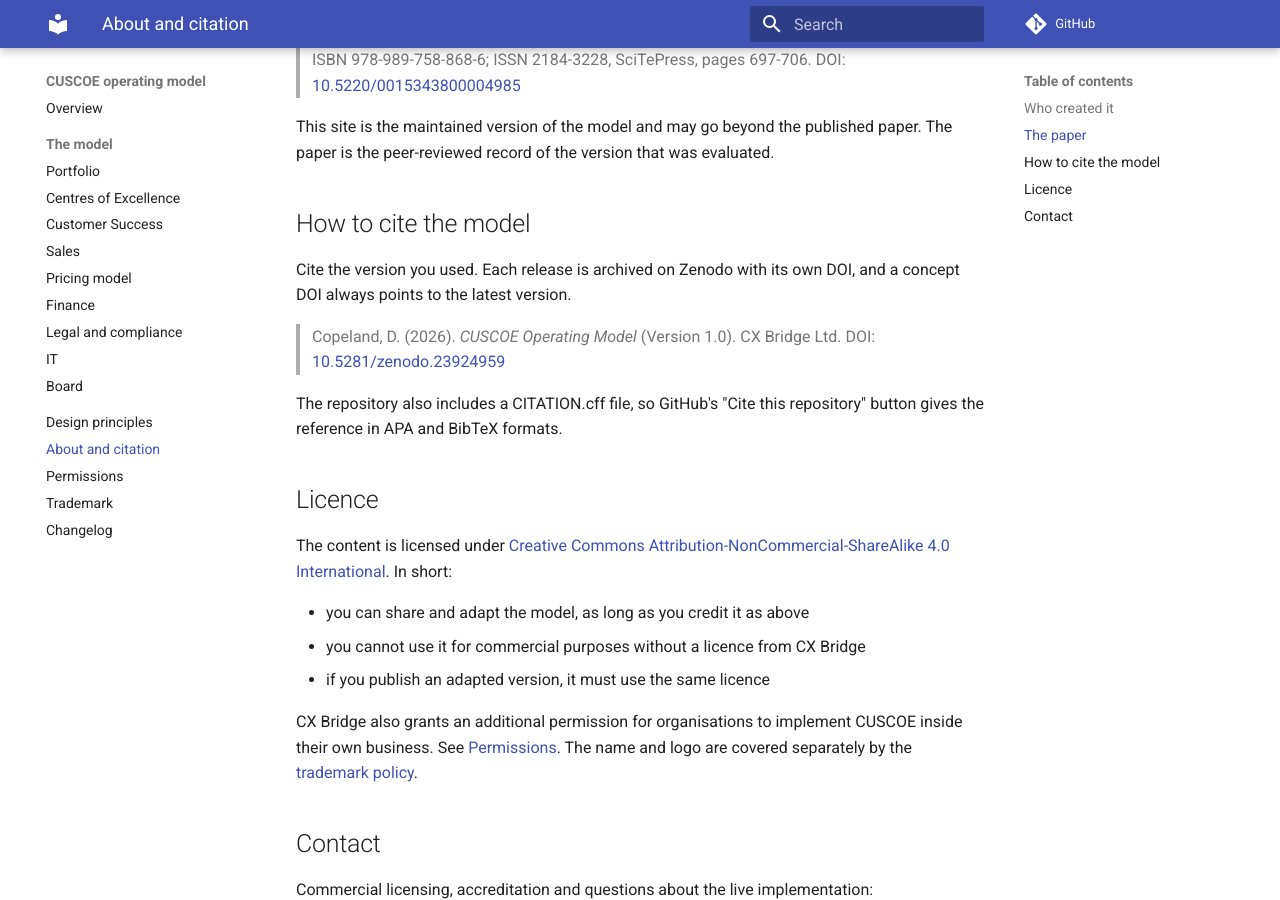
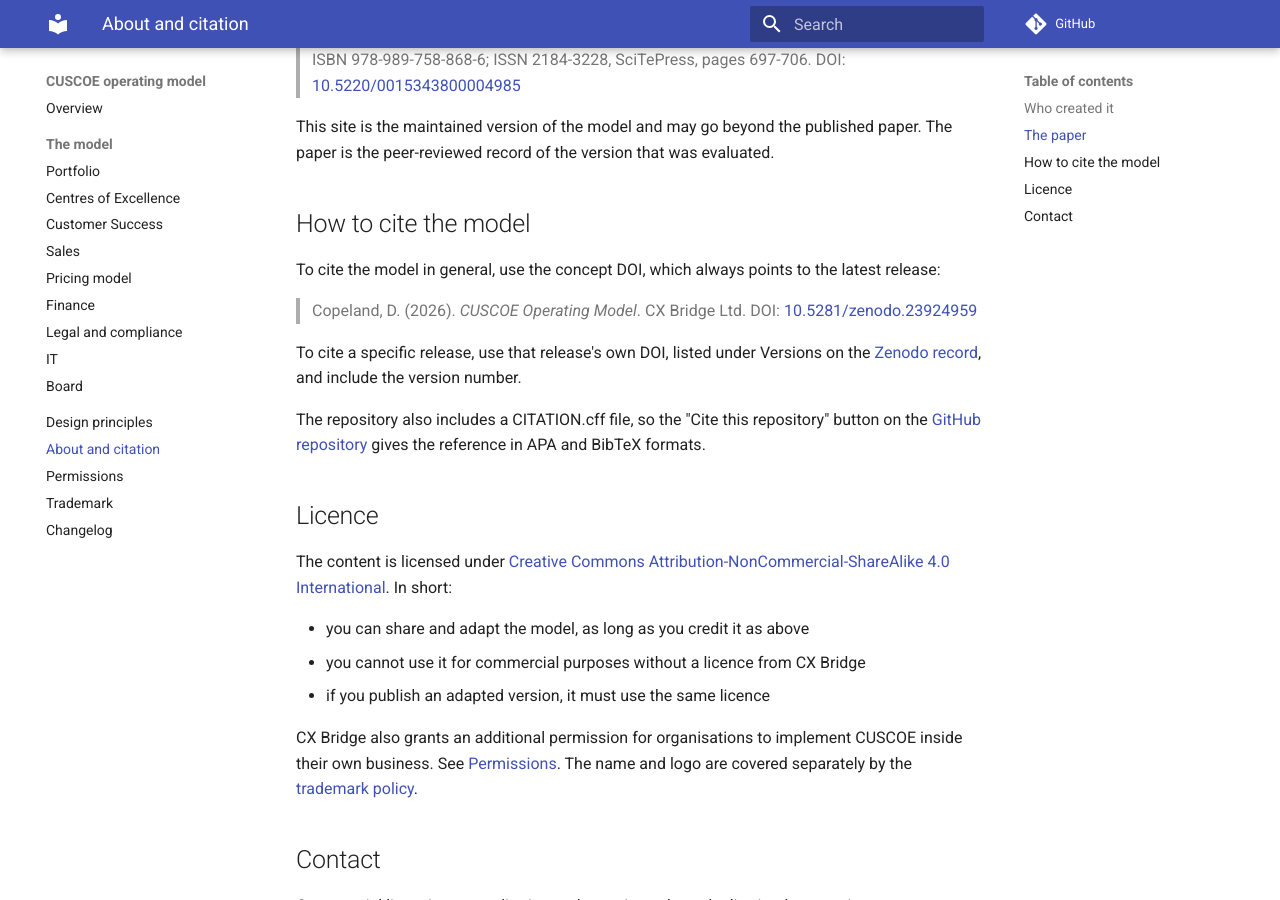
Before and after one commit to damian-cxbridge/cuscoe, an MkDocs documentation site: the page built from docs/about.md, in a window 1280 px wide and 900 px high, scrolled down 588 px. Built offline with MkDocs 1.6.1 and Material for MkDocs 9.7.7, drawn with Linux system fonts in a browser that asks for light colours; comment, search, counter and statistics services are not loaded.

Commit message:
Revise citation guidelines in about.md
Updated citation instructions for the model, specifying how to cite the latest version and specific releases.

```diff
--- a/docs/about.md
+++ b/docs/about.md
@@ -16,11 +16,13 @@ This site is the maintained version of the model and may go beyond the published
 
 ## How to cite the model
 
-Cite the version you used. Each release is archived on Zenodo with its own DOI, and a concept DOI always points to the latest version.
+To cite the model in general, use the concept DOI, which always points to the latest release:
 
-> Copeland, D. (2026). *CUSCOE Operating Model* (Version 1.0). CX Bridge Ltd. DOI: [10.5281/zenodo.23924959](https://doi.org/10.5281/zenodo.23924959)
+> Copeland, D. (2026). *CUSCOE Operating Model*. CX Bridge Ltd. DOI: [10.5281/zenodo.23924959](https://doi.org/10.5281/zenodo.23924959)
 
-The repository also includes a CITATION.cff file, so GitHub's "Cite this repository" button gives the reference in APA and BibTeX formats.
+To cite a specific release, use that release's own DOI, listed under Versions on the [Zenodo record](https://doi.org/10.5281/zenodo.23924959), and include the version number.
+
+The repository also includes a CITATION.cff file, so the "Cite this repository" button on the [GitHub repository](https://github.com/damian-cxbridge/cuscoe) gives the reference in APA and BibTeX formats.
 
 ## Licence
 
```
